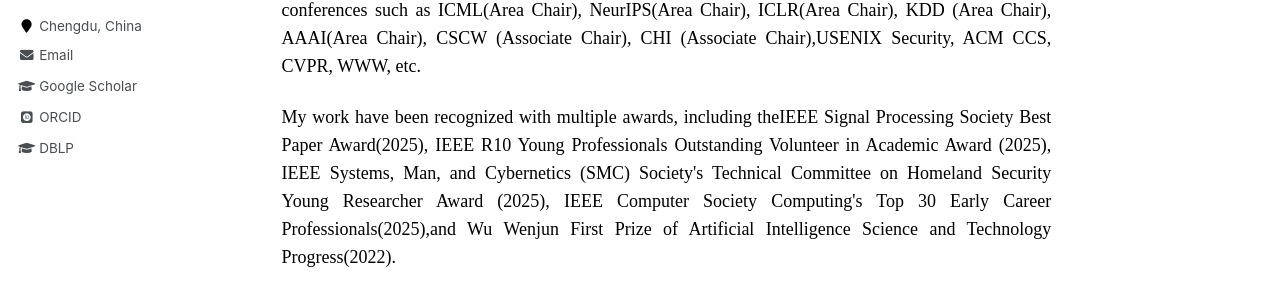
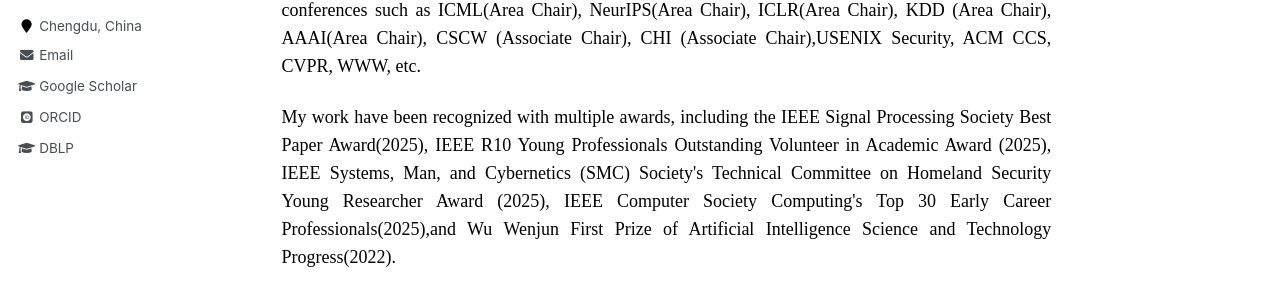
Before and after one commit to Guowen-xu/guowen-xu.github.io, a Jekyll site: the page built from _pages/about.md, in a window 1280 px wide and 995 px high. Shown: the part 412-709 px from the top of the window. Built offline with Jekyll 4.4.1, drawn with Linux system fonts in a browser that asks for light colours; some web fonts are replaced.

Commit message:
Update about.md

```diff
--- a/_pages/about.md
+++ b/_pages/about.md
@@ -12,7 +12,7 @@ redirect_from:
 
 <p align="justify"> <font face="Times New Roman" color=black size=4> I have published over 100 CCF-A papers in reputable security conferences/journals, such as IEEE S&P, ACM CCS, USENIX Security, ICML, NeurIPS, ICLR, TDSC and TIFS. Currently, I serve as an Associate Editor for IEEE TPAMI, TDSC, TIFS, TCSVT, TNSM, TASLP and ACM Computing Survey. Moreover, I have had the privilege of participating as a Technical Program Committee (TPC) member over 30 top tier conferences such as ICML(Area Chair), NeurIPS(Area Chair), ICLR(Area Chair), KDD (Area Chair), AAAI(Area Chair),  CSCW (Associate Chair), CHI (Associate Chair),USENIX Security, ACM CCS, CVPR,  WWW, etc.</font> </p>
 
-<p align="justify"> <font face="Times New Roman" color=black size=4> My work have been recognized with multiple awards, including theIEEE Signal Processing Society Best Paper Award(2025), IEEE R10 Young Professionals Outstanding Volunteer in Academic Award (2025), IEEE Systems, Man, and Cybernetics (SMC) Society's Technical Committee on Homeland Security Young Researcher Award (2025), IEEE Computer Society Computing's Top 30 Early Career Professionals(2025),and Wu Wenjun First Prize of Artificial Intelligence Science and Technology Progress(2022).</font> </p>
+<p align="justify"> <font face="Times New Roman" color=black size=4> My work have been recognized with multiple awards, including the IEEE Signal Processing Society Best Paper Award(2025), IEEE R10 Young Professionals Outstanding Volunteer in Academic Award (2025), IEEE Systems, Man, and Cybernetics (SMC) Society's Technical Committee on Homeland Security Young Researcher Award (2025), IEEE Computer Society Computing's Top 30 Early Career Professionals(2025),and Wu Wenjun First Prize of Artificial Intelligence Science and Technology Progress(2022).</font> </p>
 
 
 
```
